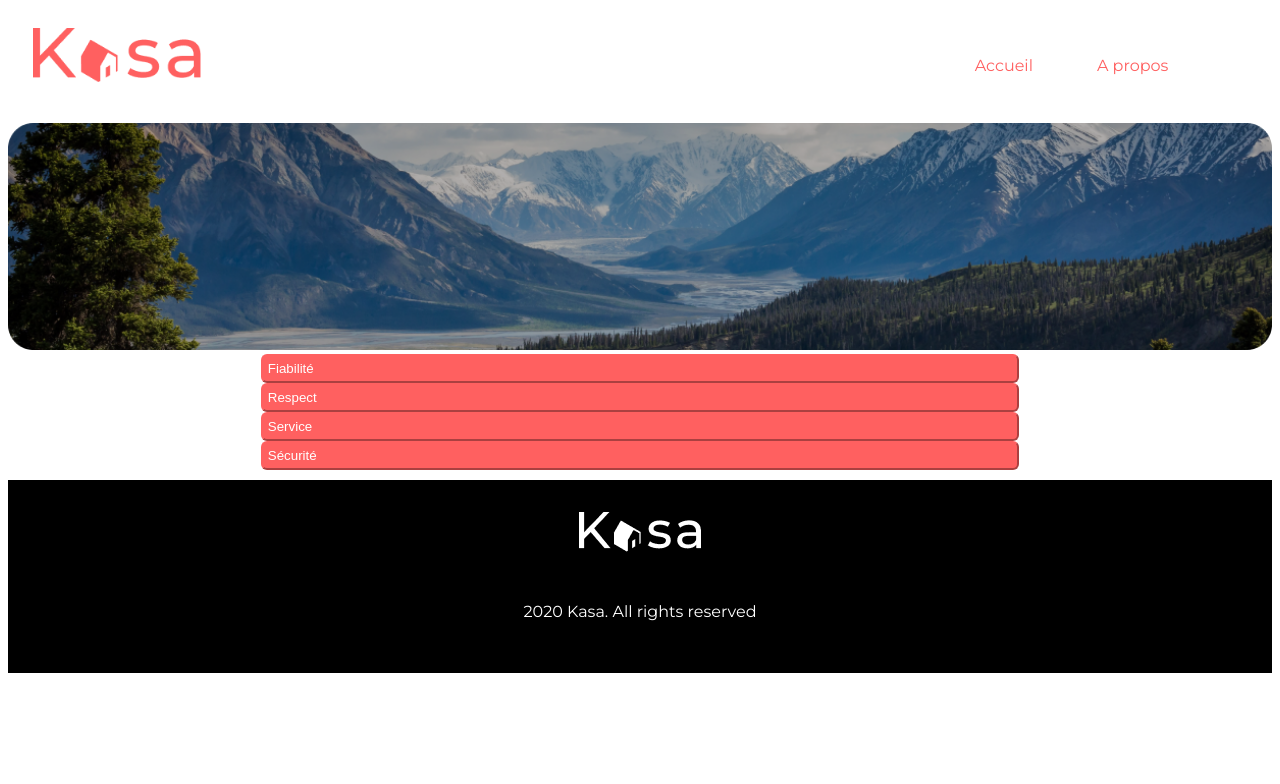
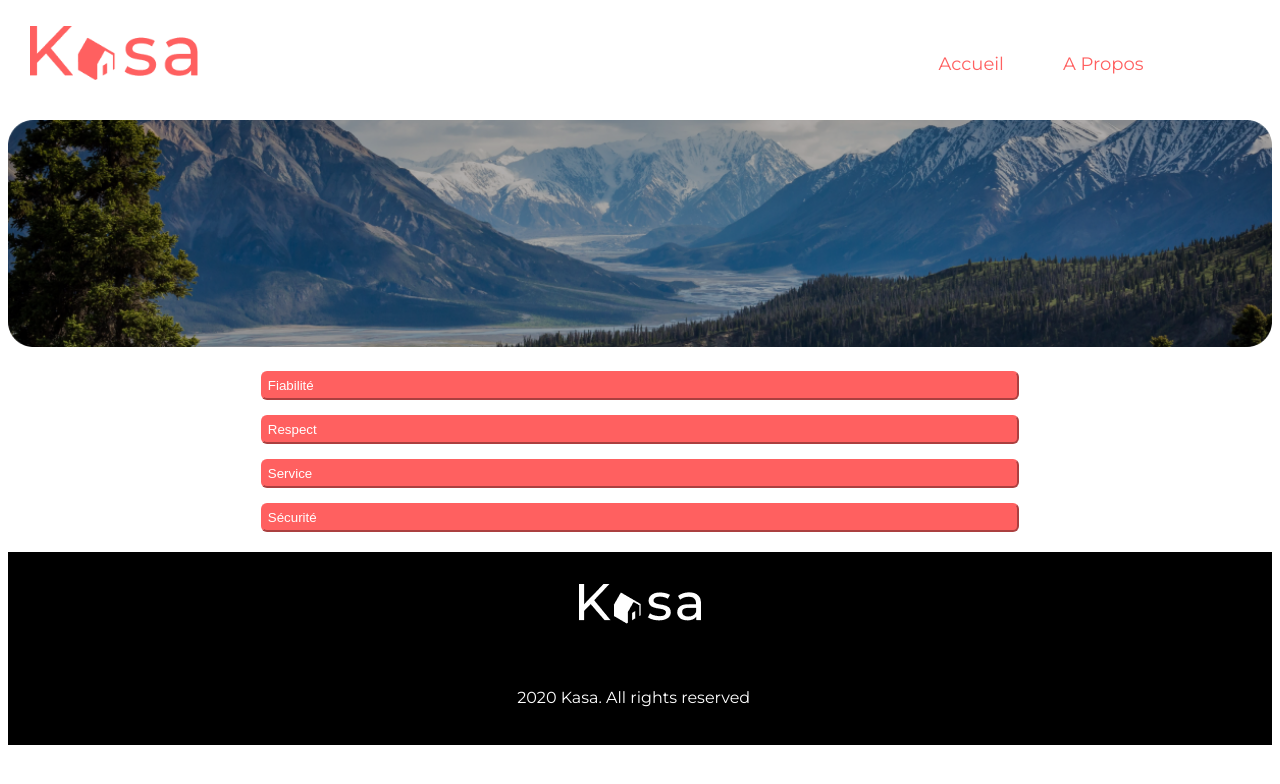
Before and after one commit to EmelineF26/kasa, a React (Create React App) app: page /about in a window 1280 px wide. Shown: the top 784 px of the page. Built offline with nearby package versions, Linux system fonts and the light colour scheme.

Commit message:
Finalisation page Erreur + A propos

```diff
--- a/src/components/Banner.jsx
+++ b/src/components/Banner.jsx
@@ -3,7 +3,7 @@ import style from './Banner.module.scss';
 function Banner(props) {
     return (
         <div className={style.banner}>
-            <p className={style.bannerText}>{props.text}</p>
+            <h2 className={style.bannerText}>{props.text}</h2>
             <img src={props.img} className={style.bannerImg} alt="Kasa, location d'appartements" />
         </div>
     )
--- a/src/components/Collapse.module.scss
+++ b/src/components/Collapse.module.scss
@@ -10,8 +10,13 @@ button {
 
 .blocCollapse {
     padding-left: 20%;
+    display: flex;
+    flex-direction: column;
+    gap: 15px;
+    margin: 20px 0 20px 0;
 }
 
 p {
     color: #FF6060;
+    padding-right: 25%;
 }
--- a/src/components/Footer.module.scss
+++ b/src/components/Footer.module.scss
@@ -7,8 +7,7 @@
 
 .footerText {
     color: white;
-    text-align: center;
-    margin-top: 50px;
+    margin: 5% 0 0 24%;
 }
 
 .logoFooter {
--- a/src/components/NavBar.jsx
+++ b/src/components/NavBar.jsx
@@ -11,12 +11,12 @@ function NavBar() {
                 <ul className={style.navList}>
                     <li>
                         <Link to='/' className={style.Nav}>
-                            <p>Accueil</p>
+                            <h3>Accueil</h3>
                         </Link>
                     </li>
                     <li>
                         <Link to='/About' className={style.Nav}>
-                            <p>A propos</p>
+                            <h3>A Propos</h3>
                         </Link>
                     </li>
                 </ul>
--- a/src/components/NavBar.module.scss
+++ b/src/components/NavBar.module.scss
@@ -1,8 +1,8 @@
 .navList {
     display: flex;
-    margin-left: 58%;
-    padding: 16px;
-    gap: 64px;
+    margin-left: 56%;
+    padding: 11px;
+    gap: 59px;
     list-style: none;
     text-decoration: none;
 }
@@ -15,7 +15,7 @@
 }
 
 .Logo {
-    padding: 20px 25px;
+    padding: 18px 22px;
     height: 54px;
 }
 
@@ -27,3 +27,8 @@
 .Nav:active {
     text-decoration: underline solid;
 }
+
+h3 {
+    font-weight: normal;
+    font-size: 18px;
+}
--- a/src/pages/Error.jsx
+++ b/src/pages/Error.jsx
@@ -4,9 +4,9 @@ import style from './Error.module.scss';
 function Error() {
     return (
         <div className={style.error}>
-            <p>404</p>
+            <p className={style.nbError}>404</p>
             <p>Oups! La page que vous demandez n'existe pas.</p>
-            <Link className={style.linkAccueil} to='/'>Retourner sur la page d'accueil</Link>
+            <p className={style.linkAccueil}><Link className={style.linkAccueil} to='/'>Retourner sur la page d'accueil</Link></p>
         </div>
     )
 }
--- a/src/pages/Error.module.scss
+++ b/src/pages/Error.module.scss
@@ -1,3 +1,19 @@
 p {
     text-align: center;
 }
+
+.error {
+    padding-left: 18%;
+}
+
+.nbError {
+    font-size: 11rem;
+    font-weight: 600;
+    margin: 3% 0 8% 0;
+}
+
+.linkAccueil {
+    margin-top: 11%;
+    margin-bottom: 8%;
+    color: #FF6060;
+}
```
